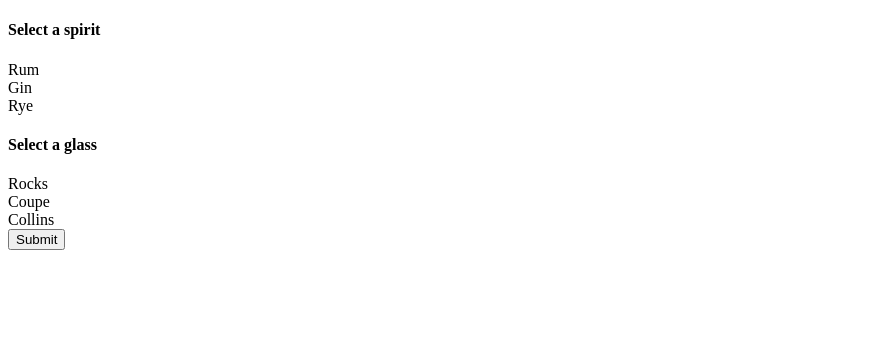
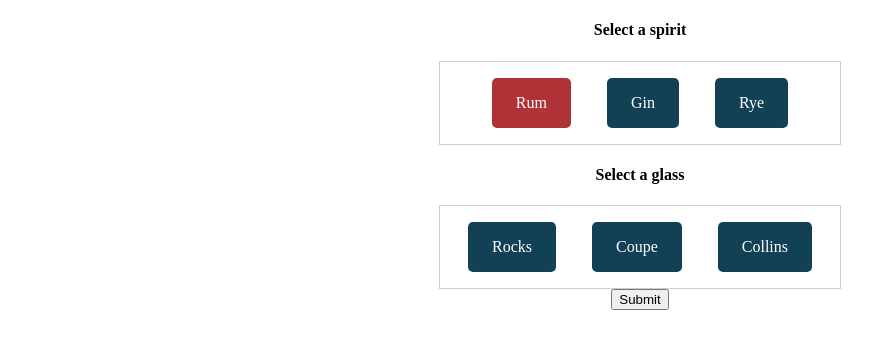
Before and after one commit to laras126/tag-selector-thing, a plain HTML site: page index.html in a window 1280 px wide. Both pictures are taken after a click on the element "Rum". Shown: the whole page, without its empty margins (0-896 px from the left). Drawn offline with nearby package versions, Linux system fonts and the light colour scheme.

Commit message:
awesome readme

```diff
--- a/index.html
+++ b/index.html
@@ -3,11 +3,12 @@
 <head>
   <meta charset="UTF-8">
   <title>Tag Selector Thing</title>
+  <link rel="stylesheet" href="style.css">
 </head>
 <body>
 
   <!-- Copy and paste this code into your HTML file where you want the picker to display. -->
-  <form class="tag-selector" action="">
+  <form id="tagForm" class="tag-selector" action="">
 
     <h4>Select a spirit</h4>
     <div class="tag-set" id="set1">
--- a/script.js
+++ b/script.js
@@ -11,11 +11,11 @@ $(document).ready(function() {
       var set1Selection = $('#set1').find('.selected').attr('data-link'),
           set2Selection = $('#set2').find('.selected').attr('data-link');
 
-      var $submitBtn = $('#submit'),
+      var $tagForm = $('#tagForm'),
           $tag1 = $('#tag1'),
           $tag2 = $('#tag2');
 
-      $submitBtn.attr('href', set1Selection + '-' + set2Selection + '.html')
+      $tagForm.attr('action', set1Selection + '-' + set2Selection + '.html')
 
     });
   });
--- a/style.css
+++ b/style.css
@@ -1,3 +1,8 @@
+
+body {
+  text-align: center;
+}
+
 /* Copy and paste these styles into your main.css. You can then add new styles to them to change the corresponding HTML elements. Fun! */
 
 .tag-set {
```
Also changed, not shown: 1 other file.
